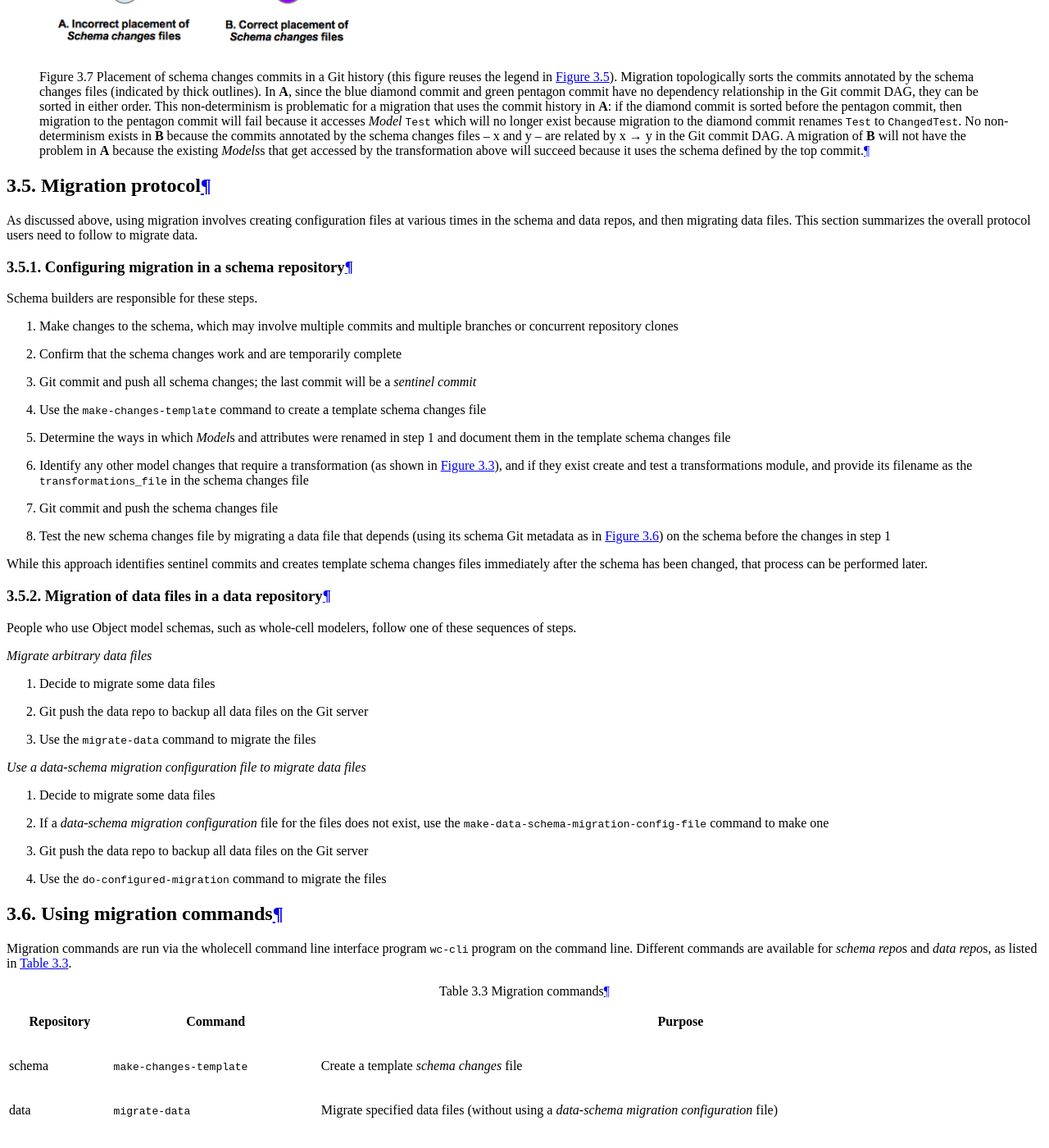
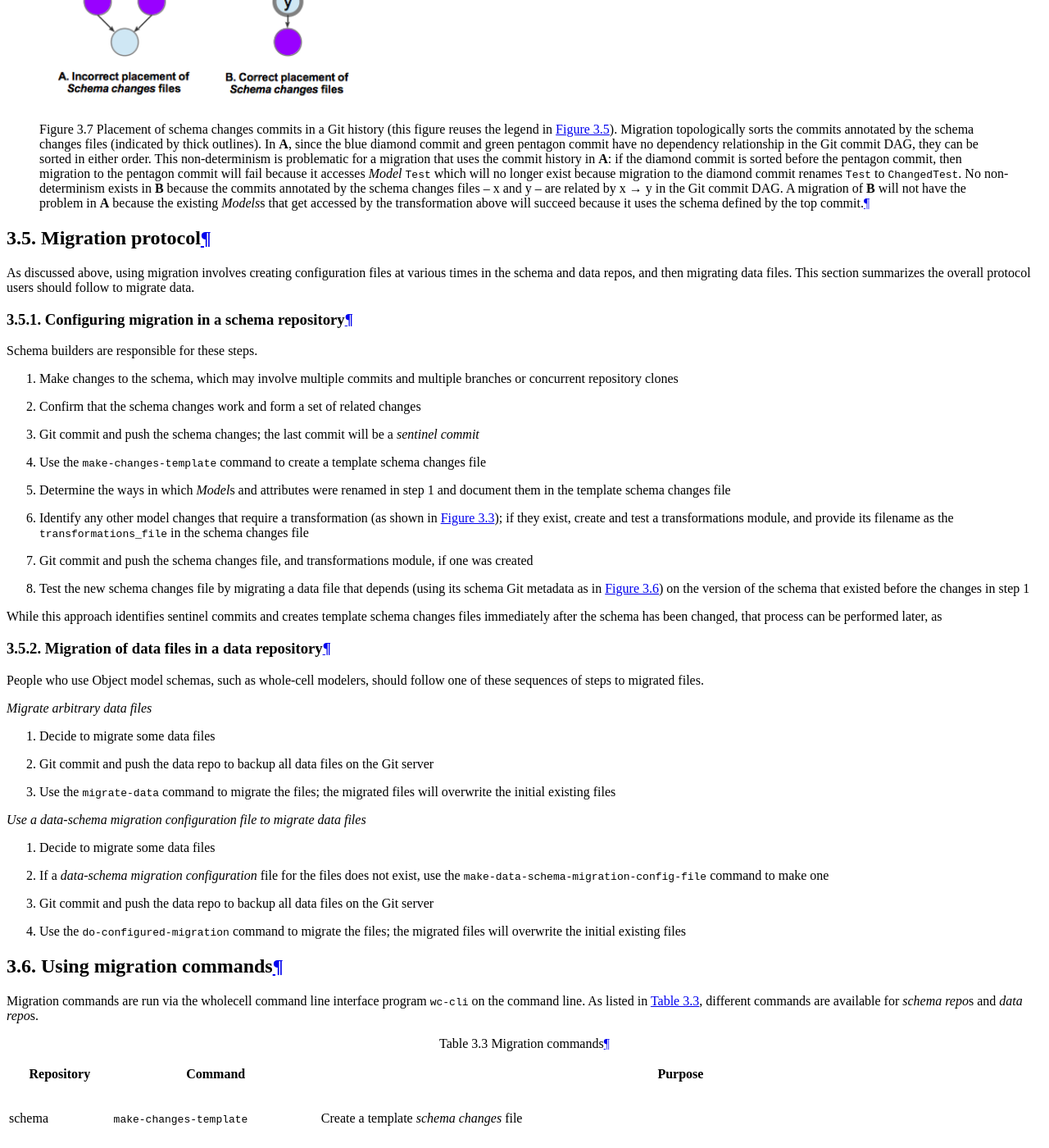
Before and after one commit to KarrLab/obj_tables, a Sphinx documentation site: the page built from docs/migration.rst, in a window 1280 px wide and 1400 px high, scrolled down 8642 px. Shown: the whole window at 82% size. Built offline with Sphinx 7.4.7 and the Read the Docs theme 2.0.0, drawn with Linux system fonts in a browser that asks for light colours; pages that are not in the unit, such as notebooks, are missing from menus; some of the changed text lies outside the part shown.

Commit message:
more edits

```diff
--- a/docs/migration.rst
+++ b/docs/migration.rst
@@ -281,7 +281,7 @@ All data-schema migration config files contain four fields:
 * :obj:`files_to_migrate` contains a list of paths to files in the data repo that will be migrated
 * :obj:`schema_repo_url` contains the URL of the schema repo
 * :obj:`branch` contains the schema repo's branch
-* :obj:`schema_file` contains the path to the schema file in the schema repo relative to its URL
+* :obj:`schema_file` contains the path of the schema file in the schema repo relative to its URL
 
 Migration commands create data-schema migration configuration and schema changes files, as listed
 in :numref:`table_migrations_rst_tables_migration_commands` below.
@@ -326,8 +326,10 @@ Migration executes this algorithm:
             schema changes in `schema_repo`, and write the results in `migrated_filename`.
         """
 
-        # get_schema_commit() reads the Schema repo metadata in the data file
+        # get_schema_commit() reads the Schema repo metadata in the file,
+        # and obtains the corresponding commit
         starting_commit = get_schema_commit(existing_filename)
+        # obtain the schema changes that depend on `starting_commit`
         schema_changes = schema_repo.get_dependent_schema_changes(starting_commit)
 
         # topological_sort() returns a topological sort based on the schema repo's commit DAG
@@ -383,7 +385,7 @@ Migration protocol
 ----------------------------------------------
 
 As discussed above, using migration involves creating configuration files at various times in the schema and data repos,
-and then migrating data files. This section summarizes the overall protocol users need to follow to migrate data.
+and then migrating data files. This section summarizes the overall protocol users should follow to migrate data.
 
 Configuring migration in a schema repository
 ^^^^^^^^^^^^^^^^^^^^^^^^^^^^^^^^^^^^^^^^^^^^^^
@@ -391,40 +393,41 @@ Configuring migration in a schema repository
 Schema builders are responsible for these steps.
 
 #. Make changes to the schema, which may involve multiple commits and multiple branches or concurrent repository clones
-#. Confirm that the schema changes work and are temporarily complete
-#. Git commit and push all schema changes; the last commit will be a *sentinel commit*
+#. Confirm that the schema changes work and form a set of related changes
+#. Git commit and push the schema changes; the last commit will be a *sentinel commit*
 #. Use the :obj:`make-changes-template` command to create a template schema changes file
 #. Determine the ways in which *Model*\ s and attributes were renamed in step 1 and document them in the template schema changes file
-#. Identify any other model changes that require a transformation (as shown in :numref:`figure_types_of_schema_changes`), and if they exist create and test a transformations module, and provide its filename as the :obj:`transformations_file` in the schema changes file
-#. Git commit and push the schema changes file
-#. Test the new schema changes file by migrating a data file that depends (using its schema Git metadata as in :numref:`figure_schema_git_metadata`) on the schema before the changes in step 1
+#. Identify any other model changes that require a transformation (as shown in :numref:`figure_types_of_schema_changes`); if they exist, create and test a transformations module, and provide its filename as the :obj:`transformations_file` in the schema changes file
+#. Git commit and push the schema changes file, and transformations module, if one was created
+#. Test the new schema changes file by migrating a data file that depends (using its schema Git metadata as in :numref:`figure_schema_git_metadata`) on the version of the schema that existed before the changes in step 1
 
 While this approach identifies sentinel commits and creates template schema changes files immediately
-after the schema has been changed, that process can be performed later.
+after the schema has been changed, that process can be performed later, as
 
 Migration of data files in a data repository
 ^^^^^^^^^^^^^^^^^^^^^^^^^^^^^^^^^^^^^^^^^^^^^^
 
-People who use Object model schemas, such as whole-cell modelers, follow one of these sequences of steps.
+People who use Object model schemas, such as whole-cell modelers, should follow one of these sequences of steps
+to migrated files.
 
 *Migrate arbitrary data files*
 
 #. Decide to migrate some data files
-#. Git push the data repo to backup all data files on the Git server
-#. Use the :obj:`migrate-data` command to migrate the files
+#. Git commit and push the data repo to backup all data files on the Git server
+#. Use the :obj:`migrate-data` command to migrate the files; the migrated files will overwrite the initial existing files
 
 *Use a data-schema migration configuration file to migrate data files*
 
 #. Decide to migrate some data files
 #. If a *data-schema migration configuration* file for the files does not exist, use the :obj:`make-data-schema-migration-config-file` command to make one
-#. Git push the data repo to backup all data files on the Git server
-#. Use the :obj:`do-configured-migration` command to migrate the files
+#. Git commit and push the data repo to backup all data files on the Git server
+#. Use the :obj:`do-configured-migration` command to migrate the files; the migrated files will overwrite the initial existing files
 
 Using migration commands
 ----------------------------------------------
-Migration commands are run via the wholecell command line interface program :obj:`wc-cli` program on the command line.
-Different commands are available for *schema repo*\ s and *data repo*\ s, as listed in
-:numref:`table_migrations_rst_tables_migration_commands`.
+Migration commands are run via the wholecell command line interface program :obj:`wc-cli` on the command line.
+As listed in :numref:`table_migrations_rst_tables_migration_commands`,
+different commands are available for *schema repo*\ s and *data repo*\ s.
 
 .. _table_migrations_rst_tables_migration_commands:
 .. csv-table:: Migration commands
@@ -479,12 +482,12 @@ creates a data-schema migration configuration file. It must be given the full UR
 Python schema file in its Git repository, including its branch. For example
 :obj:`https://github.com/KarrLab/wc_lang/blob/master/wc_lang/core.py` is the URL of the
 schema in :obj:`wc_lang`.
-It must also be given the absolute or relative path to at least one data file that
-will be migrated by when the data-schema migration config file is used. The config file
+It must also be given the absolute or relative path of at least one data file that
+will be migrated when the data-schema migration config file is used. The config file
 can always be edited to add, remove or changes data files.
 
 By default, :obj:`make-data-schema-migration-config-file` assumes that the current directory
-is contained in the data repo that will be configured in the new migration config file.
+is contained in a clone of the data repo that will be configured in the new migration config file.
 A different data repo can be specified by using the :obj:`--data_repo_dir` option.
 
 .. code-block:: none
@@ -523,11 +526,11 @@ a data-schema migration config file. Each data file that is migrated is replaced
 The :obj:`migrate-data` command migrates specified data file(s).
 Like :obj:`make-data-schema-migration-config-file`, it must be given the full URL of the
 Python schema file in its Git repository, including its branch, and
-the absolute or relative path to at least one data file to migrate.
+the absolute or relative path of at least one data file to migrate.
 By default, :obj:`migrate-data` assumes that the current directory
-is contained in the data repo that contains the data files to migrate.
+is contained in a clone of the data repo that contains the data files to migrate.
 A different data repo can be specified by using the :obj:`--data_repo_dir` option.
-Each data file that is migrated is replaced by its migrated file.
+Each data file that's migrated is replaced by its migrated file.
 
 .. code-block:: none
 
@@ -553,14 +556,12 @@ Practical considerations
 
 The user must have access rights that allow them to clone the data repo and schema repo.
 
-
 Limitations
 ----------------------------------------------
 
 As of August 2019 the implementation of migration has these limitation:
 
 * Migration requires that schemas and data files be stored in Git repositories -- no other version control systems are supported.
-* The schema must be stored in a repository.
 * Only one schema file per schema repo is supported.
 * Migration of large data files runs slowly.
-* Options that store a migrate file in a different location than its data file are not exposed at the command line.
+* Options that store a migrated file in a different location than its data file are not exposed at the command line.
```
Also changed, not shown: other parts of docs/migration.rst (+6 -6 lines).
